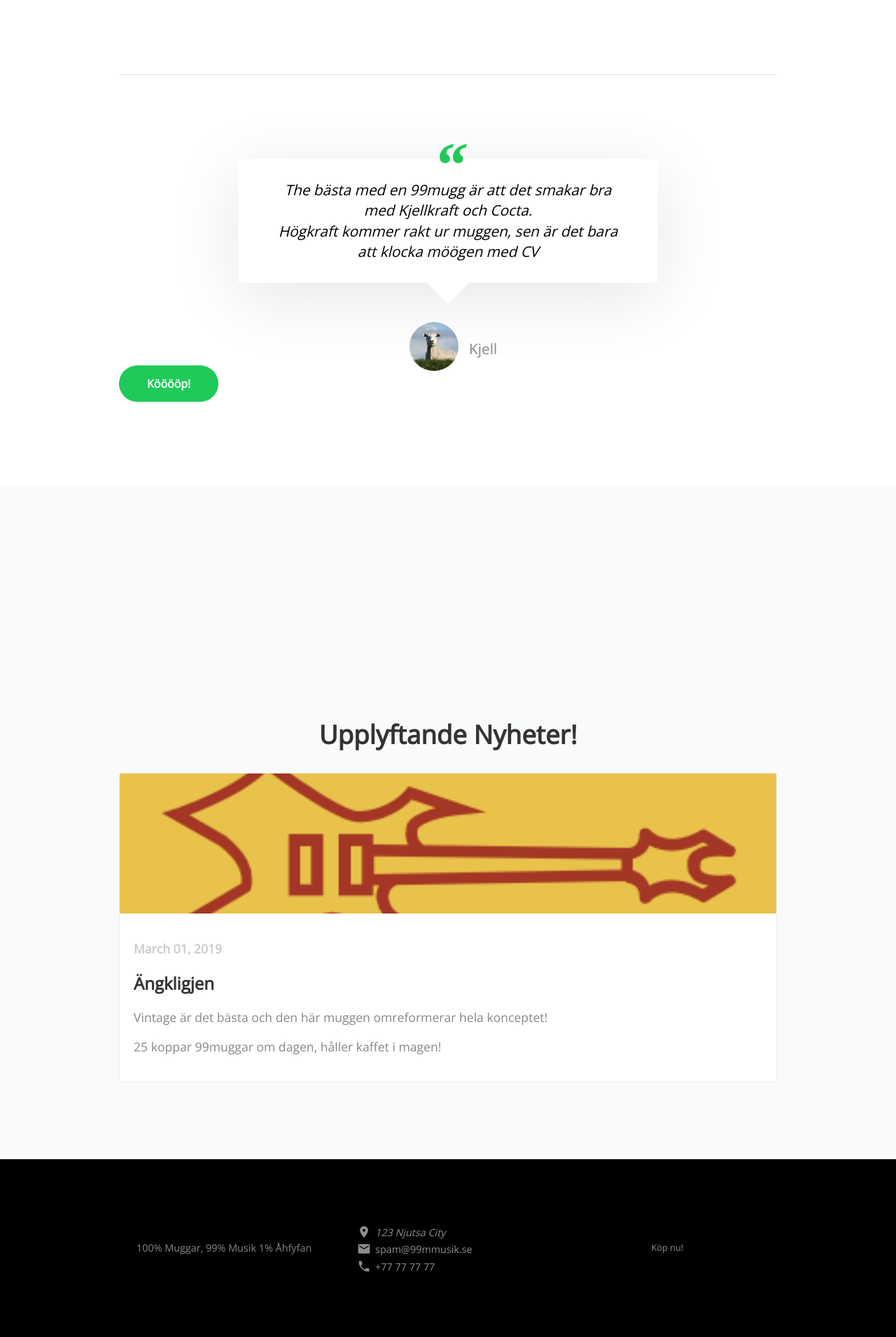
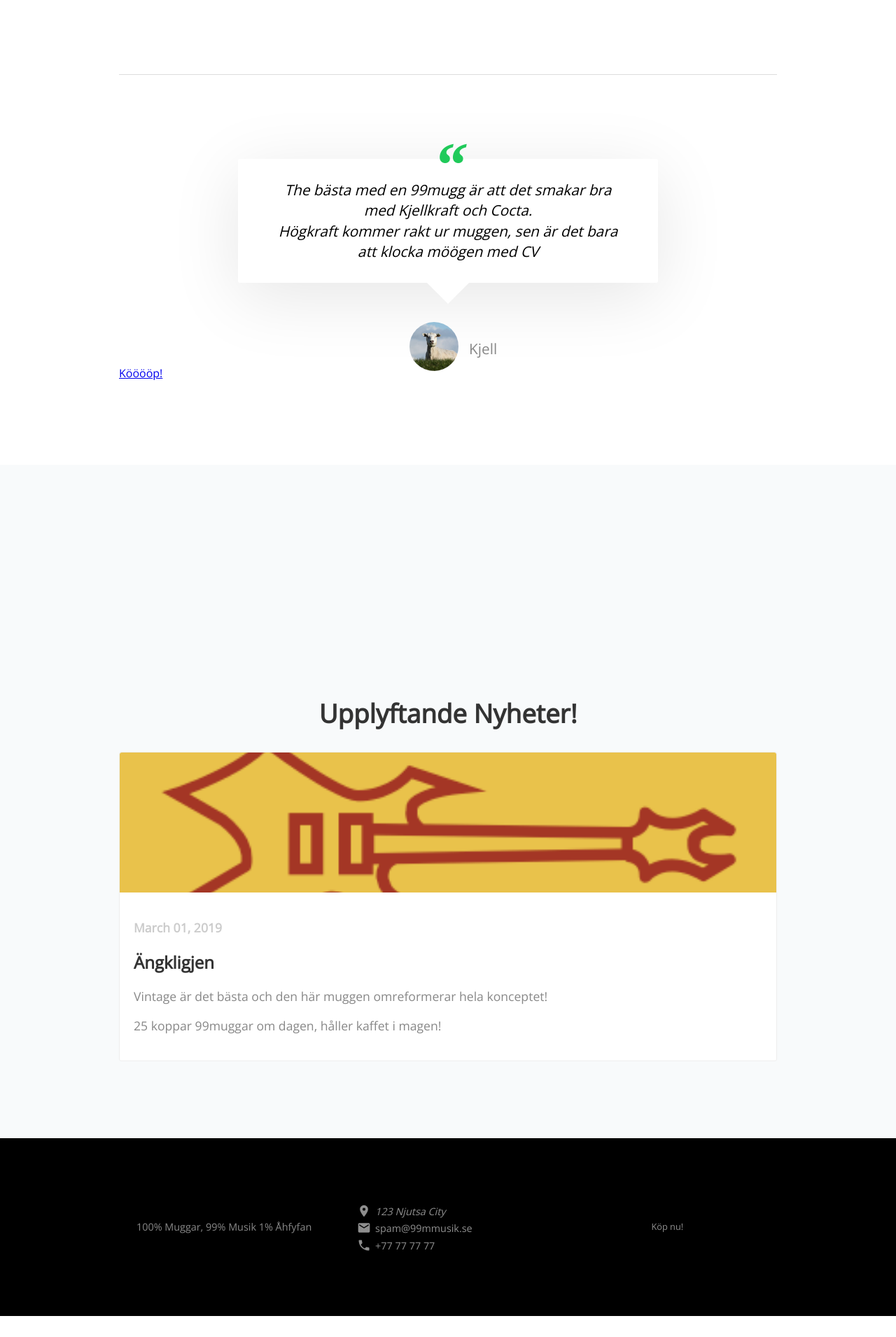
Before and after one commit to Sakrecoer/99mug, a Jekyll site: the page built from index.html, in a window 1280 px wide. Shown: the part 1229-3139 px from the top of the page at 70% size. Built offline with Jekyll 4.4.1, drawn with Linux system fonts in a browser that asks for light colours; nearby versions of some CDN libraries; after the commit the page ends 3109 px from its top, so only the background shows below that.

Commit message:
Updated 'index.html' via CloudCannon

```diff
--- a/index.html
+++ b/index.html
@@ -75,9 +75,7 @@ image-logo:
 				<span class="image"><img class="editable" src="/images/wooly.jpg" alt="Wooly" href="https://docs.google.com/spreadsheets/d/1g5QKexpv68kXMt5pkM1ywvVC2FjjuzwHeVeYewBYYDw/edit?usp=sharing" /></span>
 				<span class="author editable" href="https://docs.google.com/spreadsheets/d/1g5QKexpv68kXMt5pkM1ywvVC2FjjuzwHeVeYewBYYDw/edit?usp=sharing">Kjell</span>
 			</p>
-			<div class="button">
-			    <a href="https://docs.google.com/spreadsheets/d/1g5QKexpv68kXMt5pkM1ywvVC2FjjuzwHeVeYewBYYDw/edit?usp=sharing" class="editable">Kööööp!</a>
-		    </div>
+			<a href="https://docs.google.com/spreadsheets/d/1g5QKexpv68kXMt5pkM1ywvVC2FjjuzwHeVeYewBYYDw/edit?usp=sharing" class="editable">Kööööp!</a>
 		</div>
 	</blockquote>
 </div>
```
